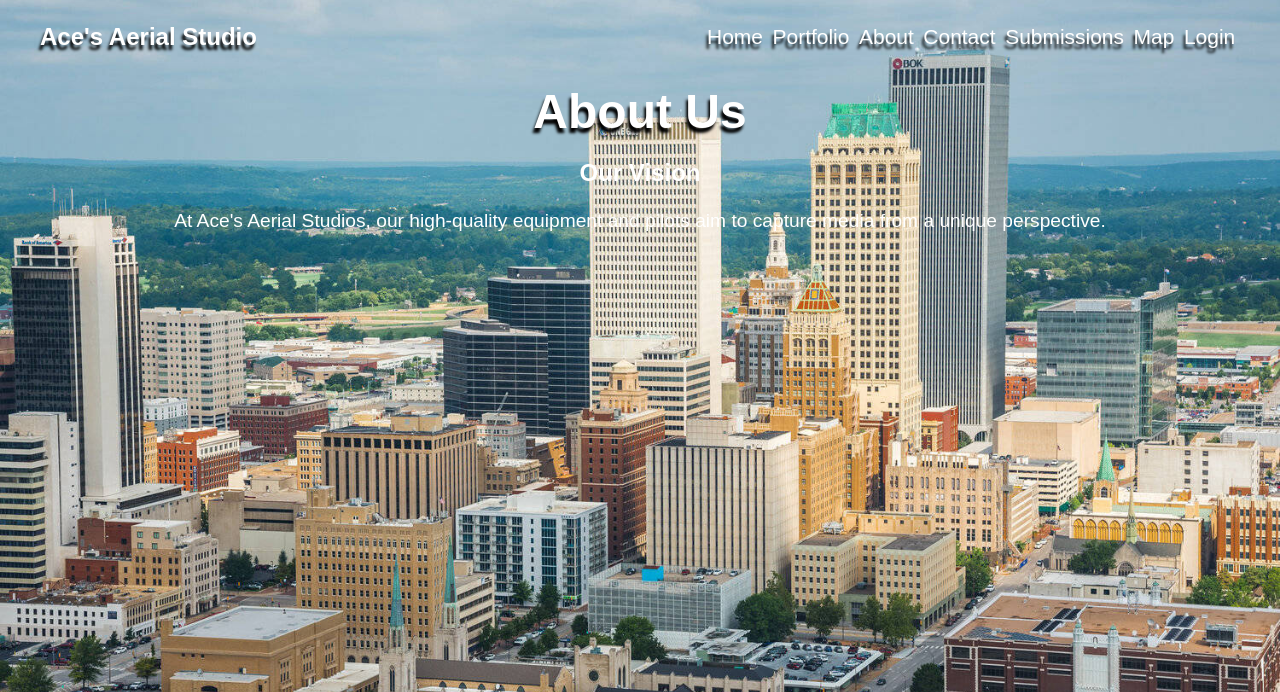
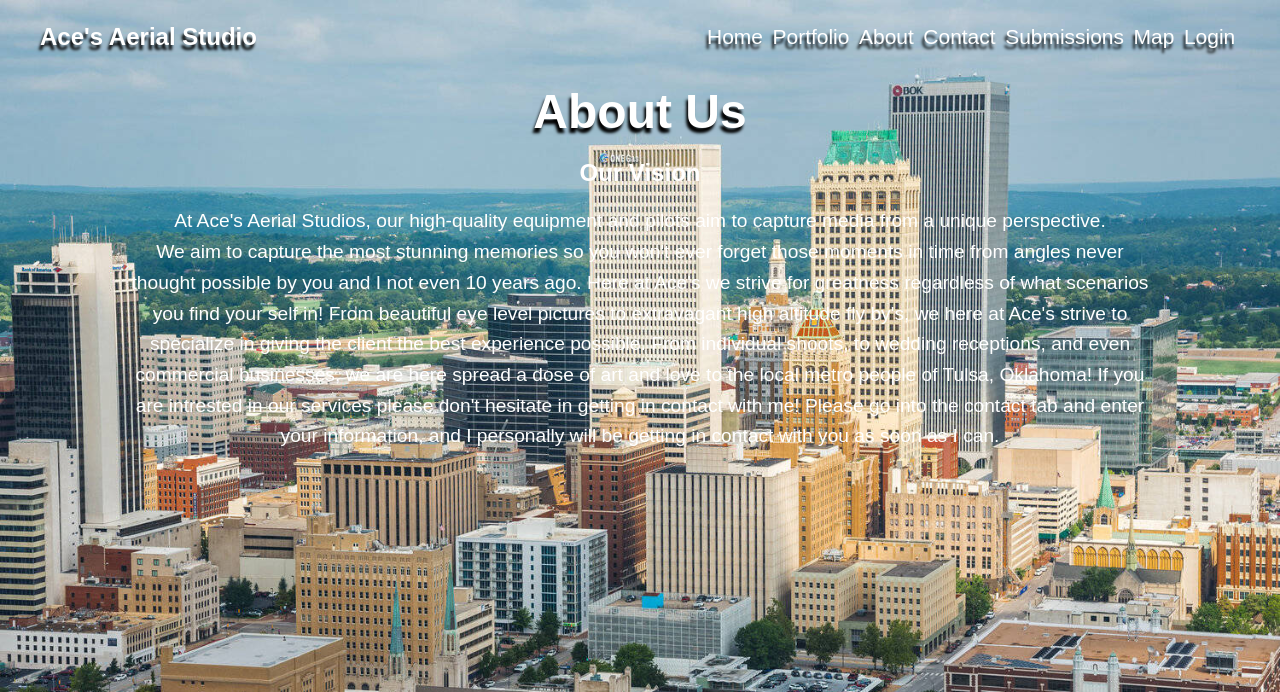
Before and after one commit to BoostedT/Ace-s-Aerial-Studio, a Flask app: page /about in a window 1280 px wide. Shown: the top 692 px of the page. Run offline with Flask 3, Linux system fonts and the light colour scheme.

Commit message:
add more detail to the about page

```diff
--- a/templates/about.html
+++ b/templates/about.html
@@ -14,5 +14,12 @@
 <div>
   <h2>Our Vision</h2>
   <p>At Ace's Aerial Studios, our high-quality equipment and pilots aim to capture media from a unique perspective.</p>
-</div>
+  <p>We aim to capture the most stunning memories so you won't ever forget those moments in time from angles never thought
+  possible by you and I not even 10 years ago. Here at Ace's we strive for greatness regardless of what scenarios you find your
+  self in! From beautiful eye level pictures to extravagant high altitude fly by's, we here at Ace's strive to specialize in giving
+  the client the best experience possible. From individual shoots, to wedding receptions, and even commercial businesses, we are here spread a dose of
+  art and love to the local metro people of Tulsa, Oklahoma! If you are intrested in our services please don't hesitate in getting in
+  contact with me! Please go into the contact tab and enter your information, and I personally will be getting in contact with you as soon as
+  I can. <p>
+  </div>
 {% endblock %}
```
